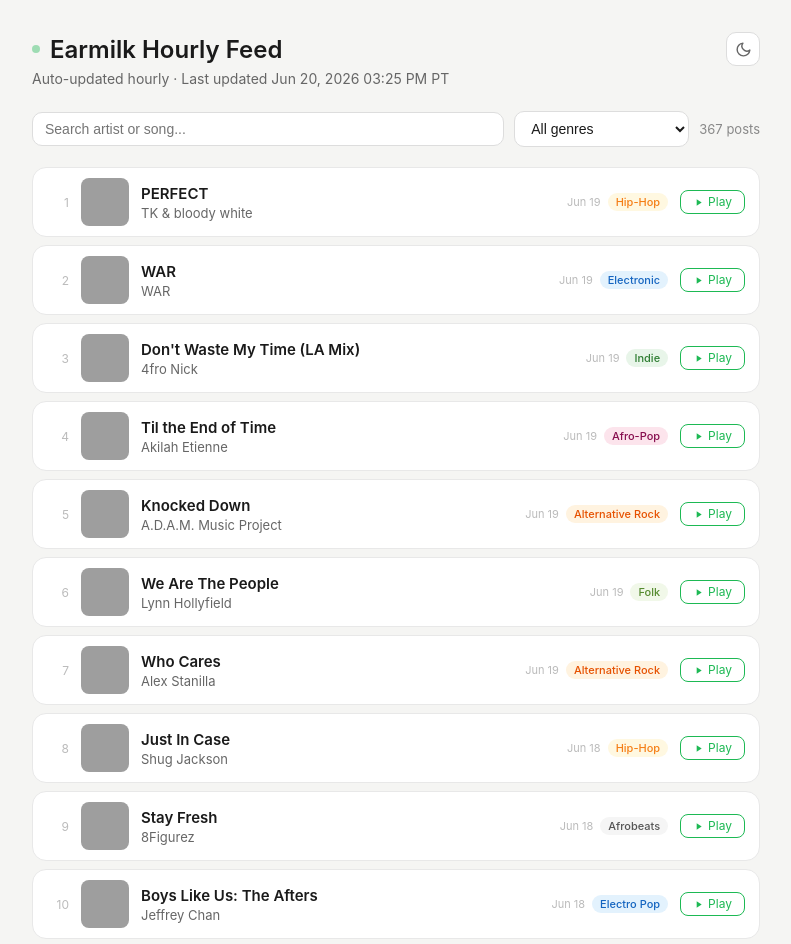
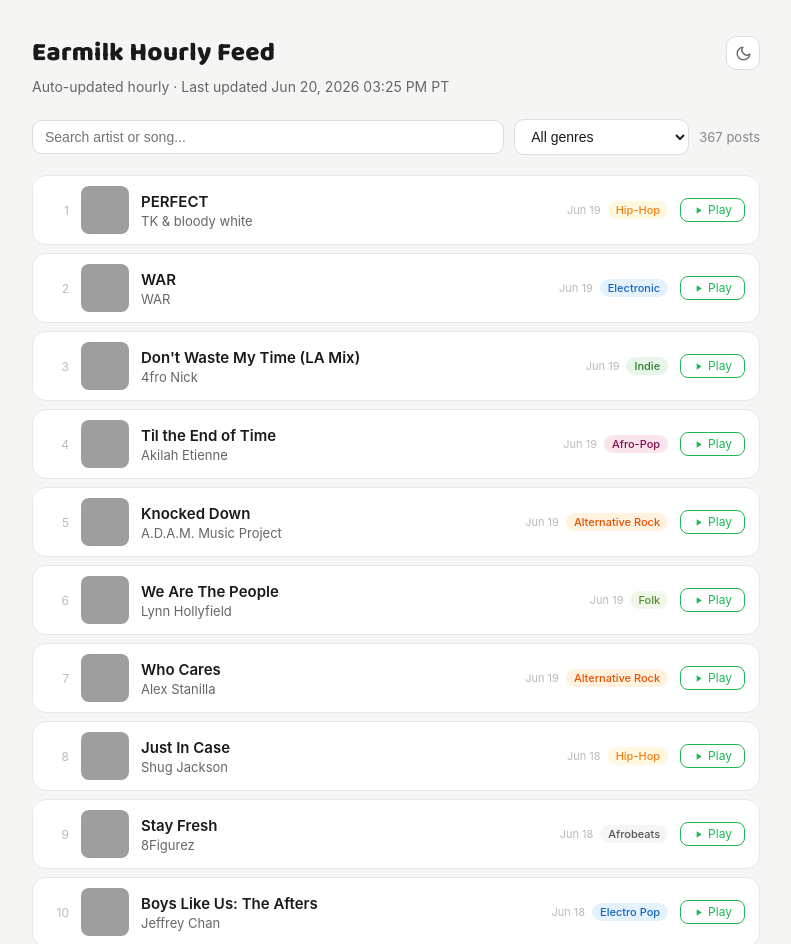
Before and after one commit to hotwheelz3000/earmilk, a plain HTML site: page index.html in a window 1280 px wide. Shown: the top 944 px of the page, without its empty margins (244-1035 px from the left). Drawn offline with Linux system fonts and the light colour scheme; grey boxes are pictures that could not be loaded.

Commit message:
Logo-style title font, remove dot

```diff
--- a/index.html
+++ b/index.html
@@ -5,6 +5,9 @@
 <meta name="viewport" content="width=device-width, initial-scale=1.0">
 <meta name="color-scheme" content="light dark">
 <title>Earmilk Hourly Feed</title>
+<link rel="preconnect" href="https://fonts.googleapis.com">
+<link rel="preconnect" href="https://fonts.gstatic.com" crossorigin>
+<link href="https://fonts.googleapis.com/css2?family=Baloo+2:wght@800&display=swap" rel="stylesheet">
 <style>
   *, *::before, *::after { box-sizing: border-box; margin: 0; padding: 0; }
 
@@ -46,9 +49,7 @@
   body { font-family: -apple-system, BlinkMacSystemFont, "Segoe UI", sans-serif; background: var(--bg); color: var(--text); min-height: 100vh; transition: background 0.2s, color 0.2s; }
   .container { max-width: 760px; margin: 0 auto; padding: 2rem 1rem; }
   .header { display: flex; align-items: center; gap: 10px; margin-bottom: 4px; }
-  h1 { font-size: 24px; font-weight: 600; }
-  .dot { width: 8px; height: 8px; border-radius: 50%; background: var(--accent); flex-shrink: 0; animation: pulse 2s infinite; }
-  @keyframes pulse { 0%,100%{opacity:1} 50%{opacity:0.4} }
+  h1 { font-family: "Baloo 2", -apple-system, BlinkMacSystemFont, sans-serif; font-size: 26px; font-weight: 800; letter-spacing: 0.3px; }
   .theme-toggle { margin-left: auto; width: 34px; height: 34px; border-radius: 10px; border: 1px solid var(--field-border); background: var(--field-bg); color: var(--text-muted); cursor: pointer; display: flex; align-items: center; justify-content: center; flex-shrink: 0; transition: border-color 0.15s, color 0.15s; }
   .theme-toggle:hover { border-color: var(--field-border-focus); color: var(--text); }
   .subtitle { font-size: 14px; color: var(--text-muted); margin-bottom: 1.5rem; }
@@ -103,7 +104,6 @@
 <body>
 <div class="container">
   <div class="header">
-    <span class="dot"></span>
     <h1>Earmilk Hourly Feed</h1>
     <button class="theme-toggle" id="themeToggle" aria-label="Toggle dark mode" title="Toggle theme"></button>
   </div>
```
